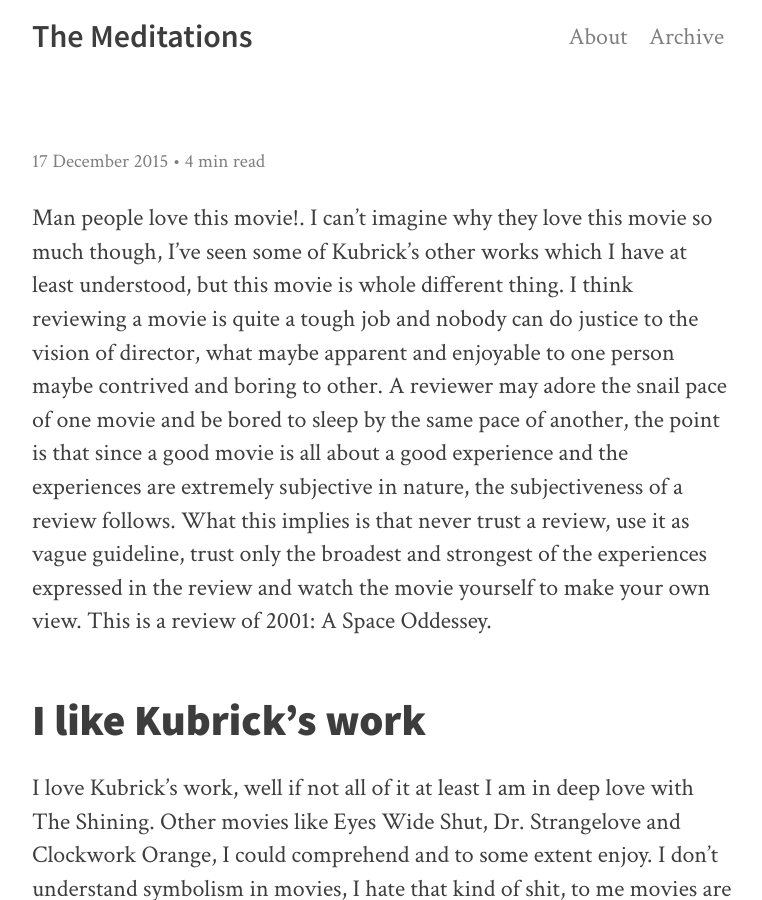
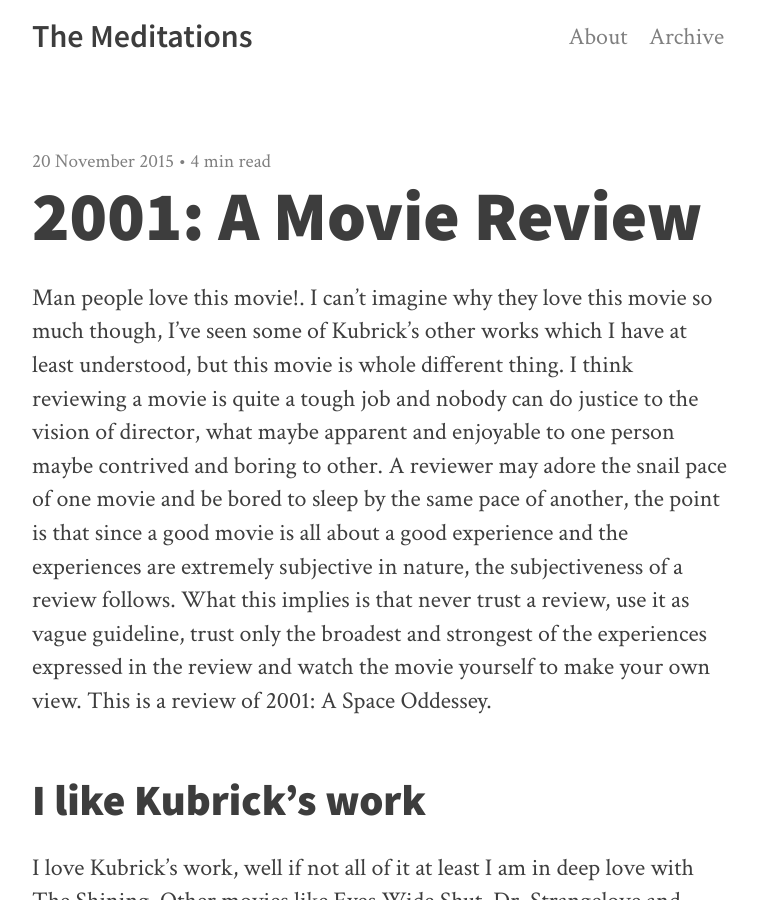
Before and after one commit to ajtejankar/chigur.github.io, a Jekyll site: the page built from _posts/2015-11-20-2001-a-movie-review.md, in a window 1280 px wide and 900 px high. Shown: the whole window, without its empty margins (258-1020 px from the left). Built offline with Jekyll 4.4.1, drawn with Linux system fonts in a browser that asks for light colours; nearby versions of some CDN libraries; comment, search, counter and statistics services are not loaded.

Commit message:
bug(post): Quote the title of 2001

```diff
--- a/_posts/2015-11-20-2001-a-movie-review.md
+++ b/_posts/2015-11-20-2001-a-movie-review.md
@@ -1,5 +1,5 @@
 ---
-title: 2001: A Movie Review
+title: '2001: A Movie Review'
 ---
 
 Man people love this movie!. I can't imagine why they love this movie so much though, I've
```
